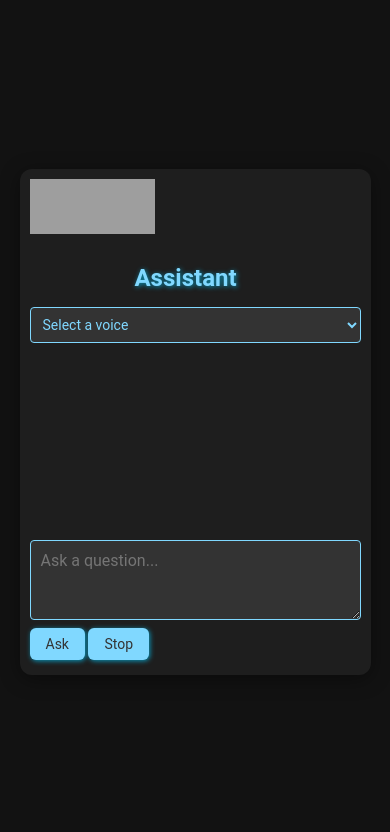
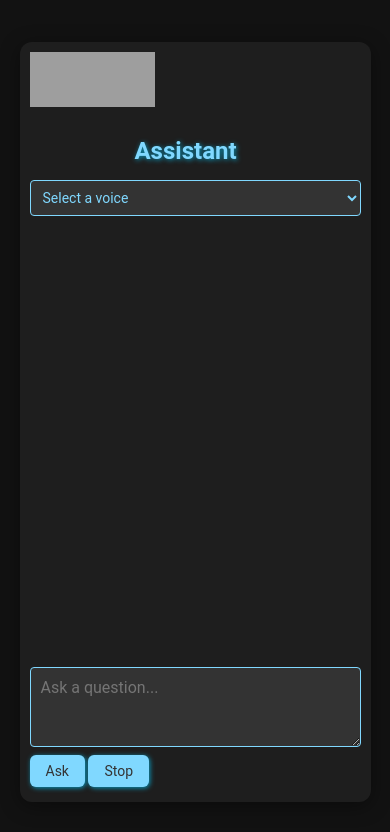
Before and after one commit to NaydenBanchevski/PerScholas-WebApp-SBA, a website built with Vite: page index.html in a window 390 px wide. Built offline with nearby package versions, Linux system fonts and the light colour scheme; no server answers; grey boxes are pictures that could not be loaded; what groq-sdk would draw is missing.

Commit message:
styling mobile

```diff
--- a/style.css
+++ b/style.css
@@ -258,7 +258,7 @@ textarea:focus {
   #chatContainer {
     width: 90vw;
     min-width: unset;
-    height: 60vh;
+    height: 90vh;
     padding: 10px;
   }
 
```
